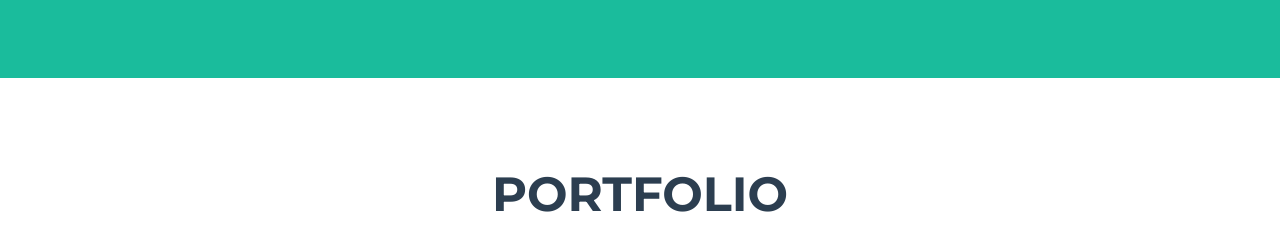
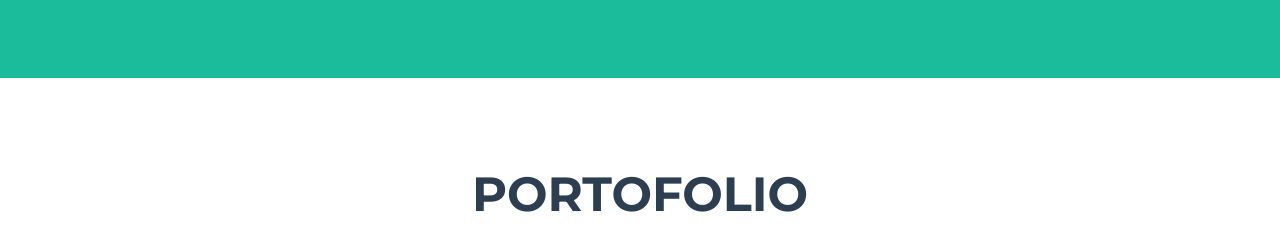
Before and after one commit to wahyuadin/wahyuadin.github.io, a plain HTML site: page index.html in a window 1280 px wide. Shown: the part 705-936 px from the top of the page. Drawn offline with nearby package versions, Linux system fonts and the light colour scheme.

Commit message:
revisi 1

```diff
--- a/index.html
+++ b/index.html
@@ -55,7 +55,7 @@
         <section class="page-section portfolio" id="portfolio">
             <div class="container">
                 <!-- Portfolio Section Heading-->
-                <h2 class="page-section-heading text-center text-uppercase text-secondary mb-0">Portfolio</h2>
+                <h2 class="page-section-heading text-center text-uppercase text-secondary mb-0">Portofolio</h2>
                 <!-- Icon Divider-->
                 <div class="divider-custom">
                     <div class="divider-custom-line"></div>
```
